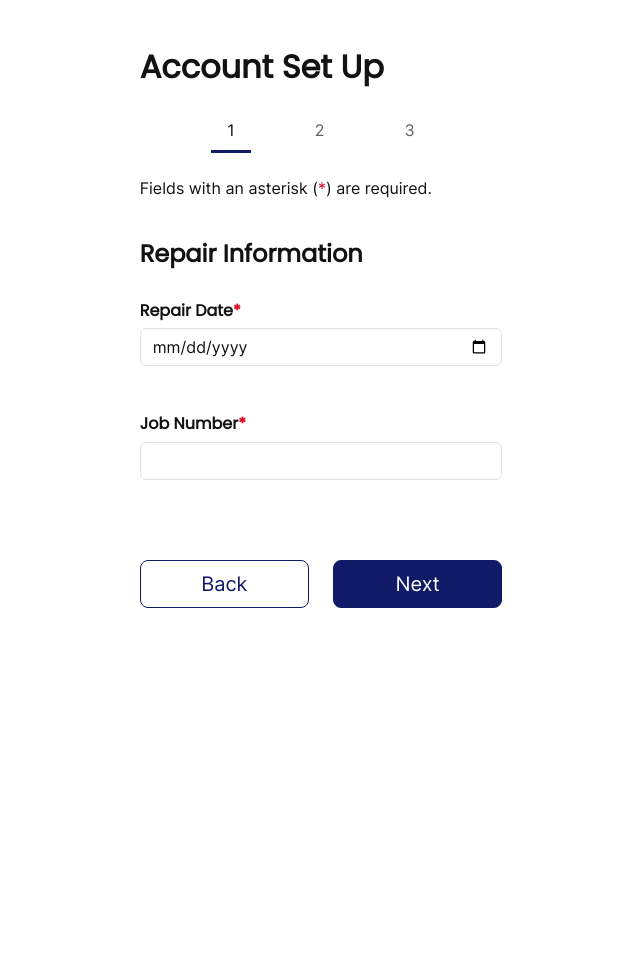
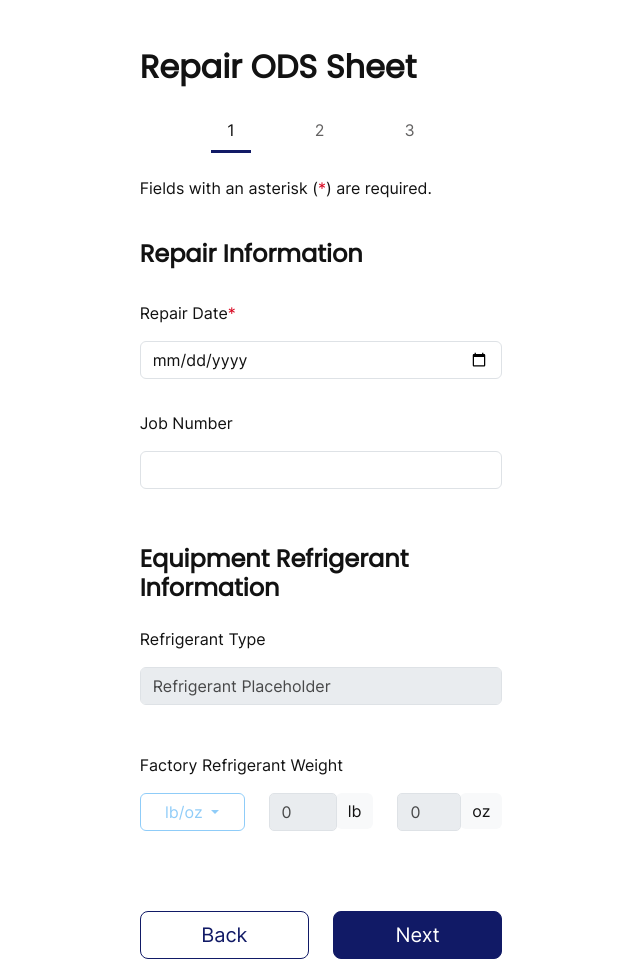
Before and after one commit to Christopher-DSA/Week2TempRefit, a Flask app: template templates/equipment/repair_ODS_Sheet.html in a window 1280 px wide. Shown: the part 74-1033 px from the top of the page, without its empty margins (319-959 px from the left). Before the commit the page ends 682 px from the top, so only its background shows below. Run offline with Flask 3, Linux system fonts and the light colour scheme; the template is opened without the code that fills it, so the values that code supplies are empty.

Commit message:
adding the factory refrigerant weight disabled text boxes

```diff
--- a/templates/equipment/repair_ODS_Sheet.html
+++ b/templates/equipment/repair_ODS_Sheet.html
@@ -5,7 +5,7 @@
     <meta charset="utf-8">
     <meta name="viewport" content="width=device-width, initial-scale=1.0, shrink-to-fit=no">
     <title>Setup Account</title>
-
+    <link rel="stylesheet" href="https://cdnjs.cloudflare.com/ajax/libs/font-awesome/4.7.0/css/font-awesome.min.css">
     <link rel="icon" type="image/png" sizes="130x165"
         href="/assets/img/favicon-light.png?h=1078ffc38902e5af3330798c0cfeab0c">
     <link rel="icon" type="image/png" sizes="130x165"
@@ -92,7 +92,7 @@
                     <!-- Start: Form Header -->
                     <div class="row mb-3">
                         <div class="col">
-                            <h2>Account Set Up</h2>
+                            <h2>Repair ODS Sheet</h2>
                         </div>
                     </div><!-- End: Form Header -->
                     <!-- Start: Form Tabs -->
@@ -120,14 +120,49 @@
                                         <div class="row">
                                             <div class="col gap-3">
                                                 <div class="py-3">
-                                                    <h6>Repair Date<span class="text-danger">*</span></h3>
-                                                        <div class="mb-3"><input class="form-control" type="date"
-                                                                required=""></div>
+                                                    <p>Repair Date<span class="text-danger">*</span></p>
+                                                    <div class="mb-3"><input class="form-control" type="date"
+                                                            required=""></div>
                                                 </div>
-                                                <div class="py-3">
-                                                    <h6>Job Number<span class="text-danger">*</span></h3>
-                                                        <div class="mb-3"><input class="form-control" type="text"
-                                                                required=""></div>
+                                                <div class="pb-3">
+                                                    <p>Job Number</p>
+                                                    <div class="mb-3"><input class="form-control" type="text"></div>
+                                                </div>
+                                            </div>
+                                            <h4 class="mt-4">Equipment Refrigerant Information</h4>
+                                            <div class="py-3">
+                                                <p>Refrigerant Type</p>
+                                                <div class="mb-5"><input class="form-control" type="text" disabled
+                                                        placeholder="Refrigerant Placeholder"></div>
+                                                <p>Factory Refrigerant Weight</p>
+                                                <div class="row">
+                                                    <div class="col dropdown">
+                                                        <button class="btn w-100 btn-outline-secondary dropdown-toggle"
+                                                            type="button" id="dropdownMenuButton" data-toggle="dropdown"
+                                                            aria-haspopup="true" aria-expanded="false" disabled>
+                                                            lb/oz
+                                                        </button>
+                                                    </div>
+                                                    <div class="col mb-3">
+                                                        <div class="input-group">
+                                                            <input type="text" class="form-control"
+                                                                style="border-radius: 5px;" placeholder="0" disabled>
+                                                            <div class="input-group-append">
+                                                                <span class="input-group-text text-center"
+                                                                    style="text-align:center; border: none;">lb</span>
+                                                            </div>
+                                                        </div>
+                                                    </div>
+                                                    <div class="col mb-3">
+                                                        <div class="input-group">
+                                                            <input type="text" class="form-control"
+                                                                style="border-radius: 5px;" placeholder="0" disabled>
+                                                            <div class="input-group-append">
+                                                                <span class="input-group-text text-center"
+                                                                    style="text-align:center; border: none;">oz</span>
+                                                            </div>
+                                                        </div>
+                                                    </div>
                                                 </div>
                                             </div>
                                         </div><!-- End: Role Selection -->
```
